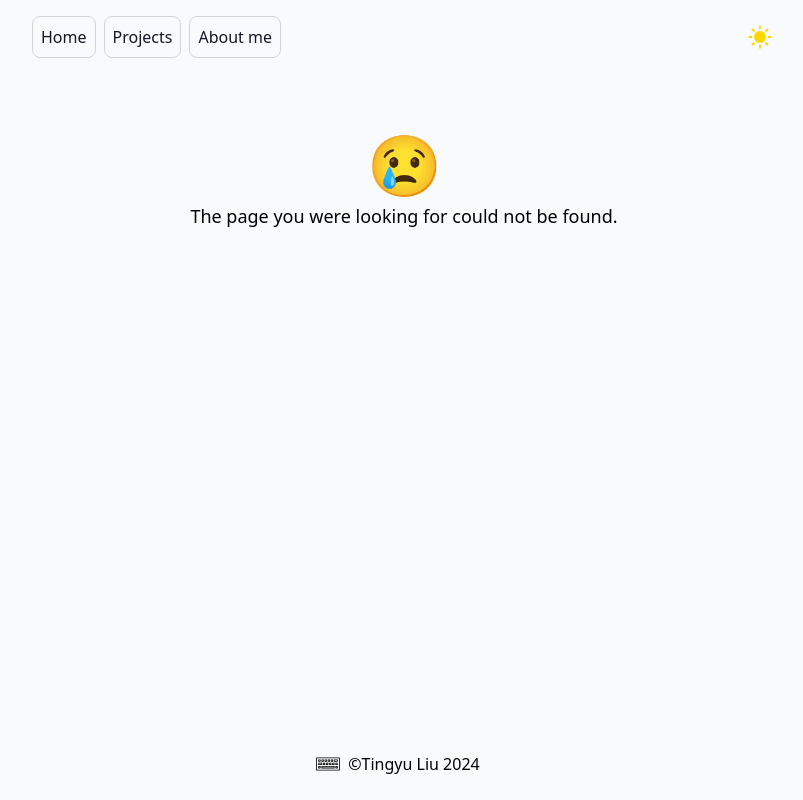
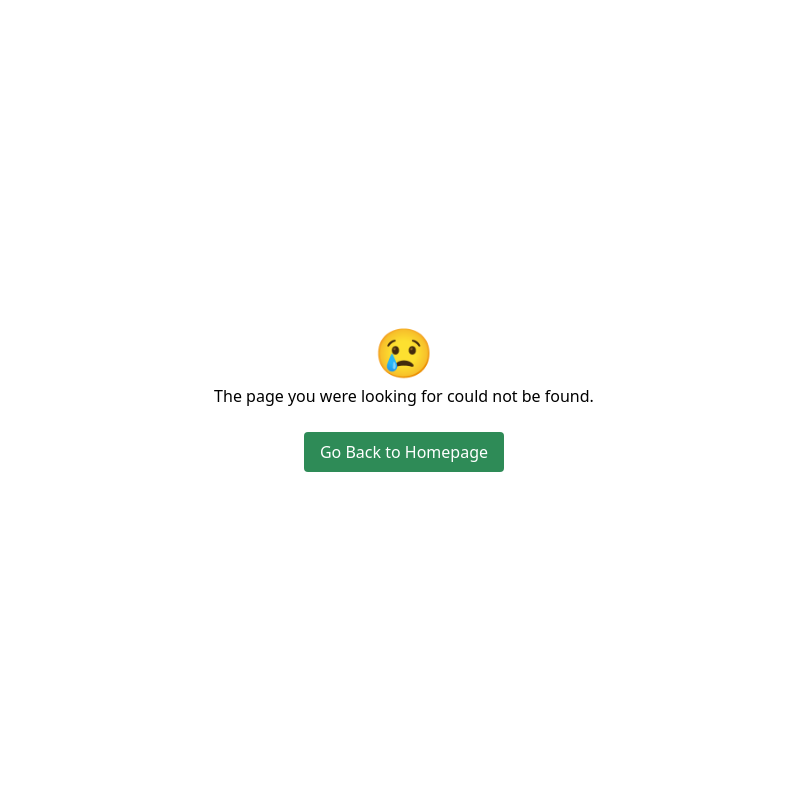
Before and after one commit to tingyuliu0920/tingyuliu.dev, a React (Vite) app: page /experience in a window 1280 px wide. Shown: the whole page, without its empty margins (236-1039 px from the left). Built offline with nearby package versions, Linux system fonts and the light colour scheme.

Commit message:
update error page

```diff
--- a/src/components/Cards.tsx
+++ b/src/components/Cards.tsx
@@ -38,7 +38,6 @@ const Cards = ({ movies }: CardsProps) => {
               xs: `rotate(${index % 2 === 0 ? index * 2 : index * -2}deg)`,
               sm: "rotate(0deg)",
             },
-
             zIndex:
               index === activeIndex ? movies.length : movies.length - index,
             display: "flex",
--- a/src/pages/Error.tsx
+++ b/src/pages/Error.tsx
@@ -1,13 +1,22 @@
 import { Helmet } from "react-helmet";
+import { useNavigate } from "react-router-dom";
 
 const Error = () => {
+  const navigate = useNavigate();
+  const handleGoBack = () => {
+    navigate("/");
+  };
   return (
-    <div className="mt-[50px] flex flex-col items-center justify-center px-10">
+    <div className="flex h-screen w-screen flex-col items-center justify-center">
       <Helmet title="P404 | Tingyu Liu"></Helmet>
-      <div className="text-6xl">😢</div>
-      <p className="mt-2 text-lg">
-        The page you were looking for could not be found.
-      </p>
+      <div className="text-5xl">😢</div>
+      <p className="mt-2">The page you were looking for could not be found.</p>
+      <button
+        onClick={handleGoBack}
+        className="mt-6 rounded bg-green px-4 py-2 text-white"
+      >
+        Go Back to Homepage
+      </button>
     </div>
   );
 };
```
Also changed, not shown: src/router.tsx (+4 -4 lines).
